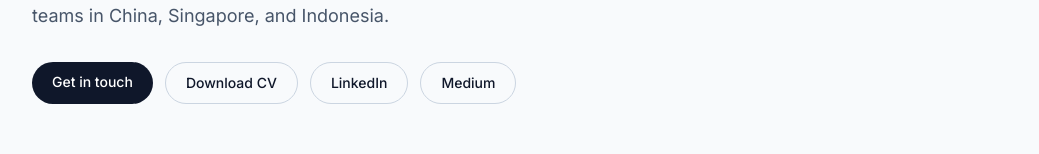
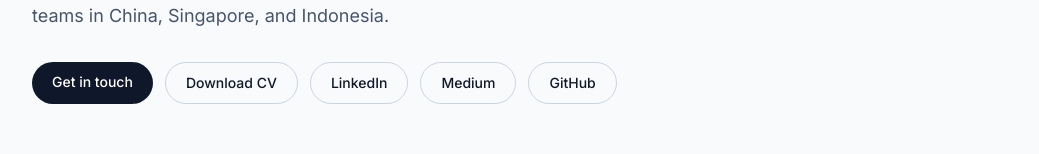
Before and after one commit to mhdnurfaizzy/portofolio, a Next.js app: page / in a window 1280 px wide. Shown: the part 447-601 px from the top of the page, without its empty margins (120-1159 px from the left). Built offline with nearby package versions, Linux system fonts and the light colour scheme.

Commit message:
Add GitHub profile link to hero and contact sections
Co-Authored-By: Claude Sonnet 5 <noreply@anthropic.com>

```diff
--- a/app/data.ts
+++ b/app/data.ts
@@ -6,6 +6,7 @@ export const profile = {
   phone: "+62 895 3712 99128",
   linkedin: "https://linkedin.com/in/mhdnurfaizzy",
   medium: "https://medium.com/@mhdnurfaizi",
+  github: "https://github.com/mhdnurfaizzy",
   summary:
     "QA Engineer with 4 years across Fintech, E-commerce, Government, and EdTech, executing 1,000+ test cases and detecting 300+ defects across manual and automation testing (Selenium, Playwright, API testing). Experienced coordinating UAT and regulatory sign-off with cross-border teams in China, Singapore, and Indonesia.",
 };
--- a/app/page.tsx
+++ b/app/page.tsx
@@ -57,6 +57,14 @@ export default function Home() {
             className="rounded-full border border-slate-300 px-5 py-2.5 text-sm font-medium text-ink transition hover:border-accent hover:text-accent"
           >
             Medium
+          </a>
+          <a
+            href={profile.github}
+            target="_blank"
+            rel="noreferrer"
+            className="rounded-full border border-slate-300 px-5 py-2.5 text-sm font-medium text-ink transition hover:border-accent hover:text-accent"
+          >
+            GitHub
           </a>
         </div>
 
@@ -226,6 +234,14 @@ export default function Home() {
             >
               Medium
             </a>
+            <a
+              href={profile.github}
+              target="_blank"
+              rel="noreferrer"
+              className="rounded-full border border-slate-600 px-5 py-2.5 text-sm font-medium text-white transition hover:border-accent hover:text-accent"
+            >
+              GitHub
+            </a>
           </div>
           <p className="mt-6 text-xs text-slate-400">
             {profile.phone} · {profile.location}
```
